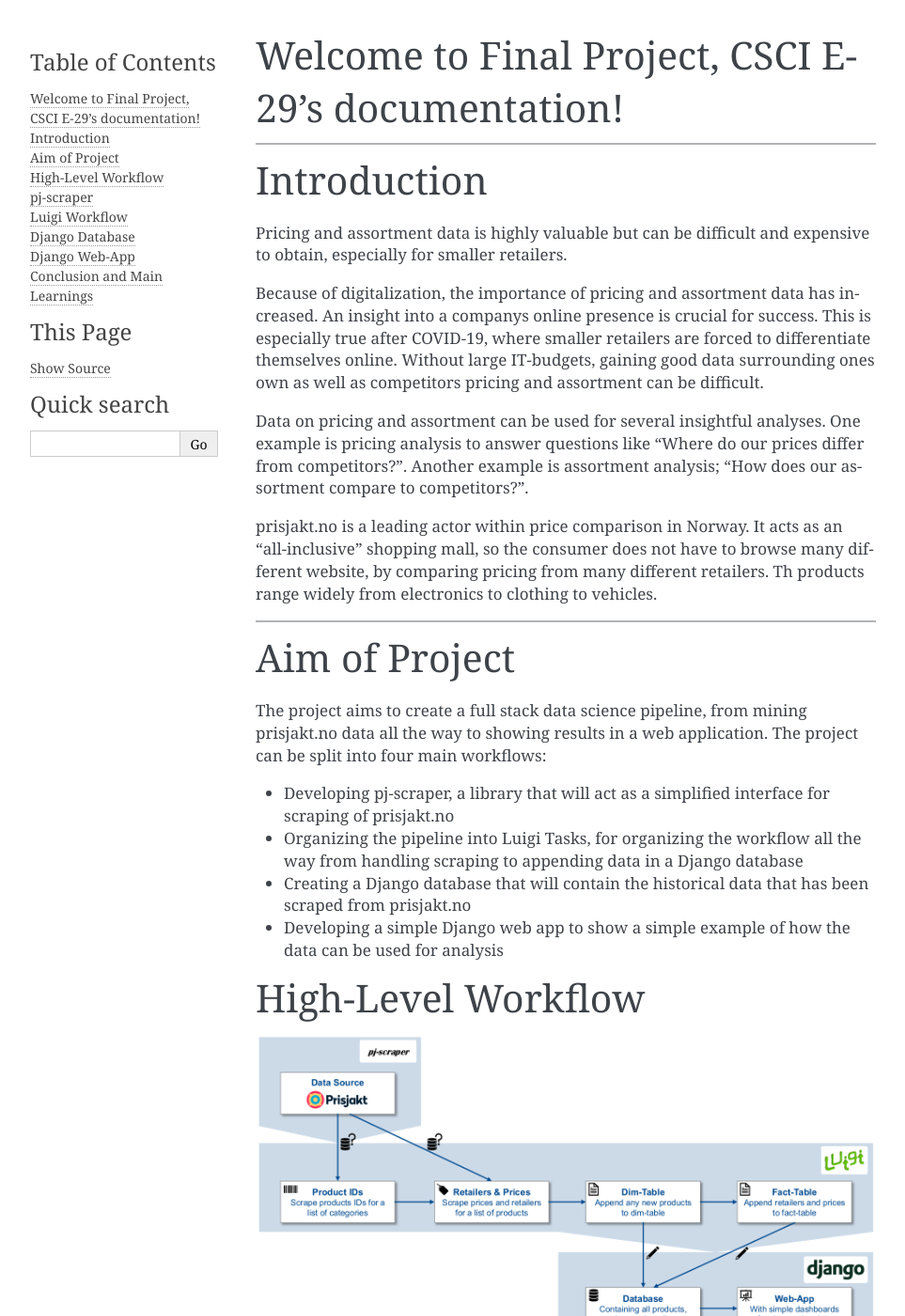
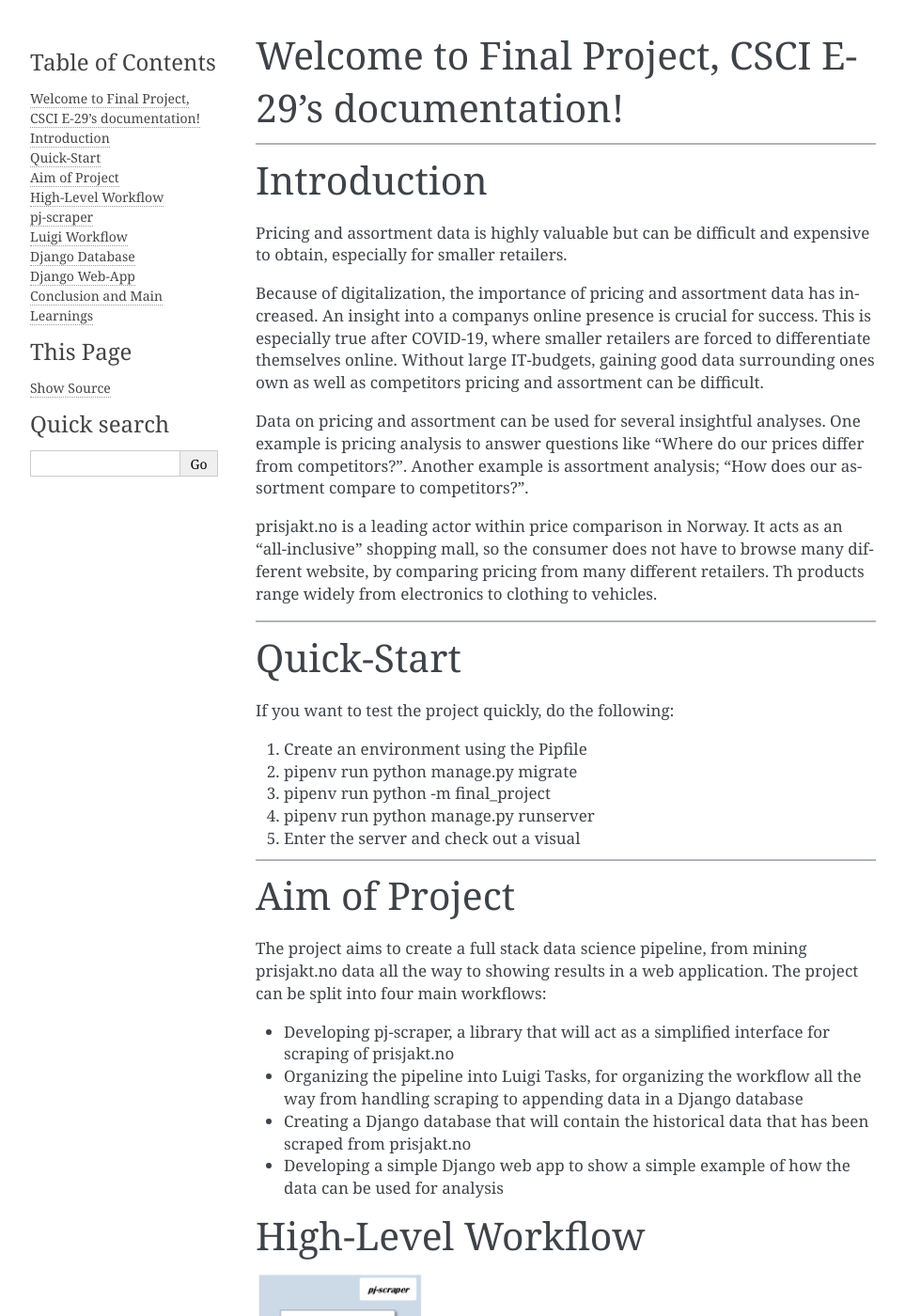
Before and after one commit to mdhor/2021sp-final-project-mdhor, a Sphinx documentation site: the page built from docs/index.rst, in a window 1280 px wide and 1400 px high. Shown: the whole window at 94% size, without its empty margins (148-1111 px from the left). Built offline with Sphinx 7.4.7, drawn with Linux system fonts in a browser that asks for light colours.

Commit message:
feat: Added quick-start guide to docs

```diff
--- a/docs/index.rst
+++ b/docs/index.rst
@@ -23,6 +23,19 @@
 
 prisjakt.no is a leading actor within price comparison in Norway. It acts as an "all-inclusive" shopping mall, so the consumer does not have to browse many different website, by comparing pricing
 from many different retailers. Th products range widely from electronics to clothing to vehicles.
+
+-------------------------------------
+
+Quick-Start
+============
+
+If you want to test the project quickly, do the following:
+
+1. Create an environment using the Pipfile
+2. pipenv run python manage.py migrate
+3. pipenv run python -m final_project
+4. pipenv run python manage.py runserver
+5. Enter the server and check out a visual
 
 -------------------------------------
 
```
